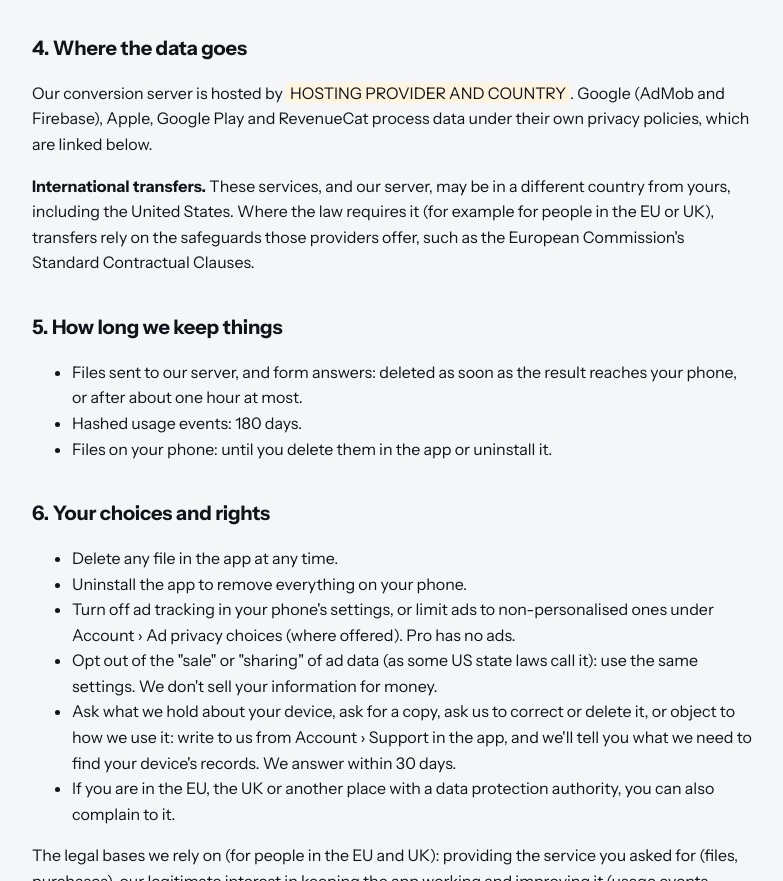
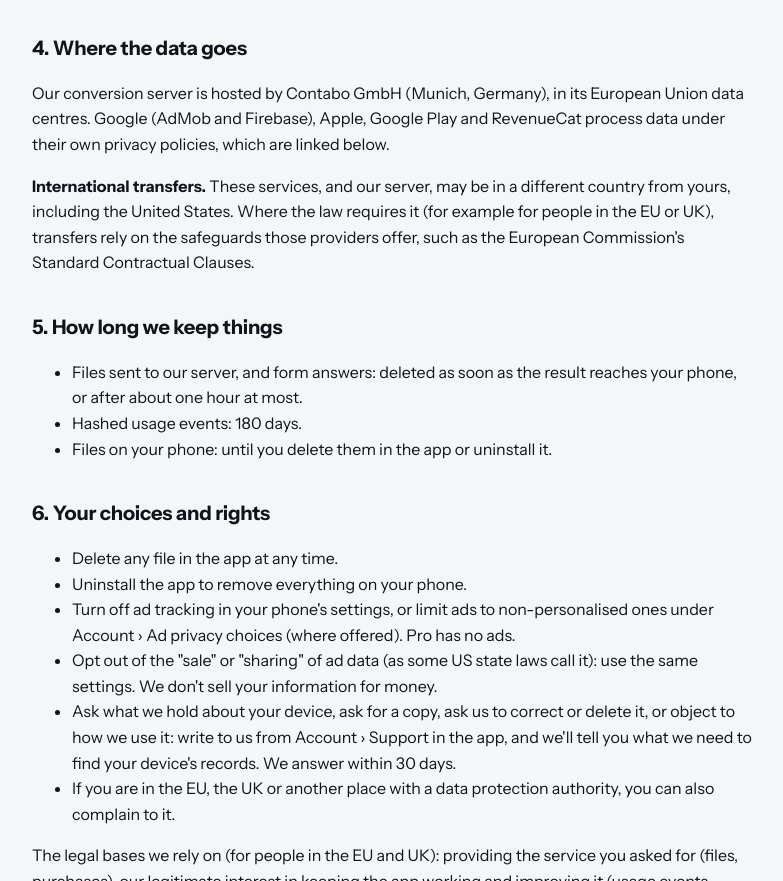
Before and after one commit to husnainjutt88/pdf-bridge-site, a plain HTML site: page privacy/index.html in a window 1280 px wide. Shown: the part 1866-2747 px from the top of the page, without its empty margins (248-1031 px from the left). Drawn offline with Linux system fonts and the light colour scheme.

Commit message:
Privacy: name the server host (Contabo, Germany)

```diff
--- a/privacy/index.html
+++ b/privacy/index.html
@@ -50,7 +50,7 @@
 </ul>
 
 <h2>4. Where the data goes</h2>
-<p>Our conversion server is hosted by <span class="placeholder">HOSTING PROVIDER AND COUNTRY</span>. Google (AdMob and Firebase), Apple, Google Play and RevenueCat process data under their own privacy policies, which are linked below.</p>
+<p>Our conversion server is hosted by Contabo GmbH (Munich, Germany), in its European Union data centres. Google (AdMob and Firebase), Apple, Google Play and RevenueCat process data under their own privacy policies, which are linked below.</p>
 <p><strong>International transfers.</strong> These services, and our server, may be in a different country from yours, including the United States. Where the law requires it (for example for people in the EU or UK), transfers rely on the safeguards those providers offer, such as the European Commission's Standard Contractual Clauses.</p>
 
 <h2>5. How long we keep things</h2>
```
